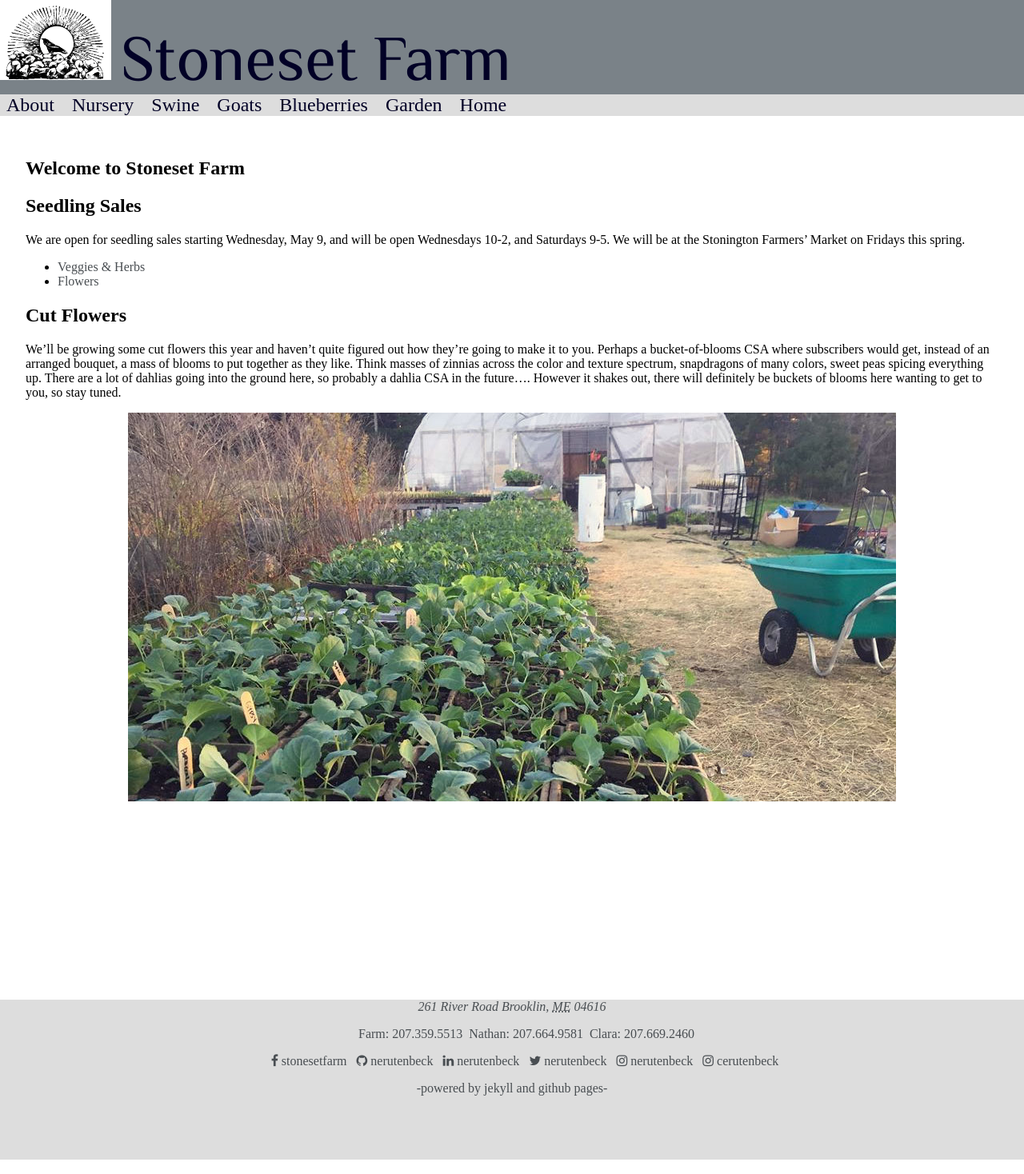
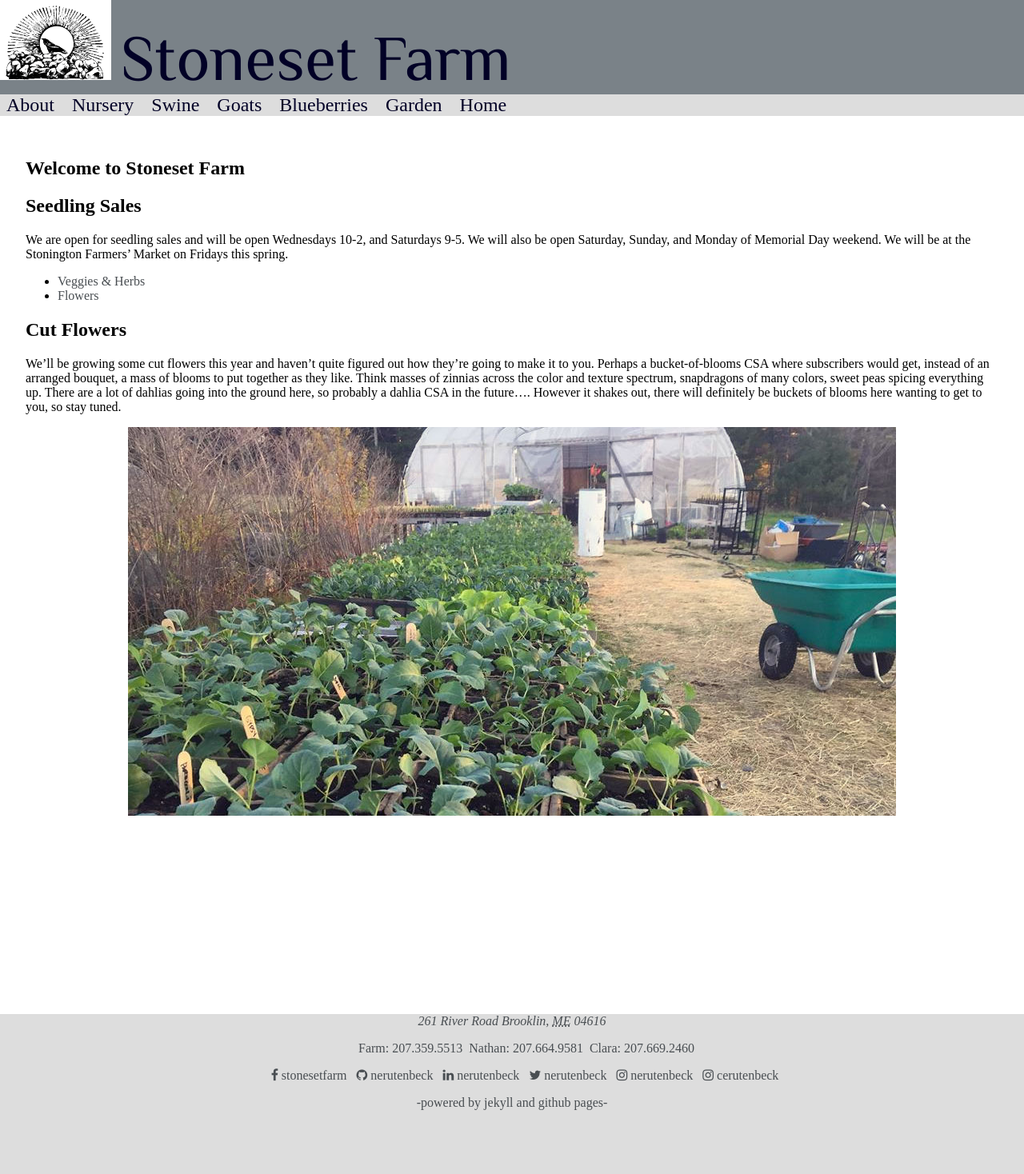
Before and after one commit to stonesetfarm/stonesetfarm.github.io, a Jekyll site: the page built from index.md, in a window 1280 px wide. Shown: the whole page at 80% size. Built offline with Jekyll 4.4.1, drawn with Linux system fonts in a browser that asks for light colours; nearby versions of some CDN libraries; some web fonts are replaced.

Commit message:
Update index.md

```diff
--- a/index.md
+++ b/index.md
@@ -4,7 +4,7 @@ layout: page
 ---
 ## Welcome to Stoneset Farm
 ## Seedling Sales
-We are open for seedling sales starting Wednesday, May 9, and will be open Wednesdays 10-2, and Saturdays 9-5. We will be at the Stonington Farmers’ Market on Fridays this spring.
+We are open for seedling sales and will be open Wednesdays 10-2, and Saturdays 9-5. We will also be open Saturday, Sunday, and Monday of Memorial Day weekend. We will be at the Stonington Farmers’ Market on Fridays this spring.
 
 * [Veggies & Herbs](https://docs.google.com/document/u/2/d/1hokT20-DOiCzJk0jXILHkg_kjQ0xzQq65AMgC7nXAhg/edit?usp=sharing)
 * [Flowers](https://docs.google.com/document/d/1qyVGsNIbC7q8dt_8I8ReOKof1tUur22lPl_BfGyGqt0/edit)
```
